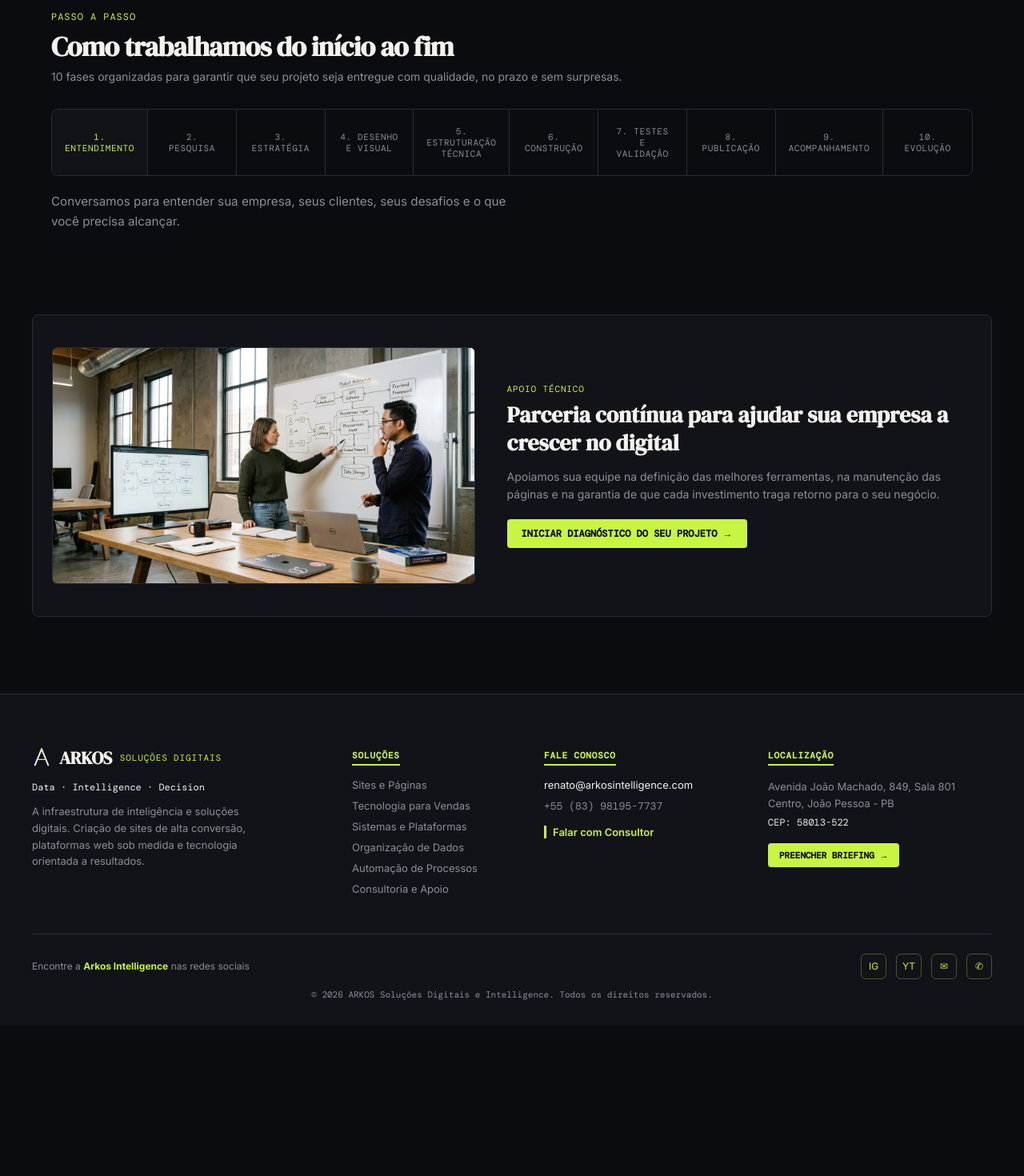
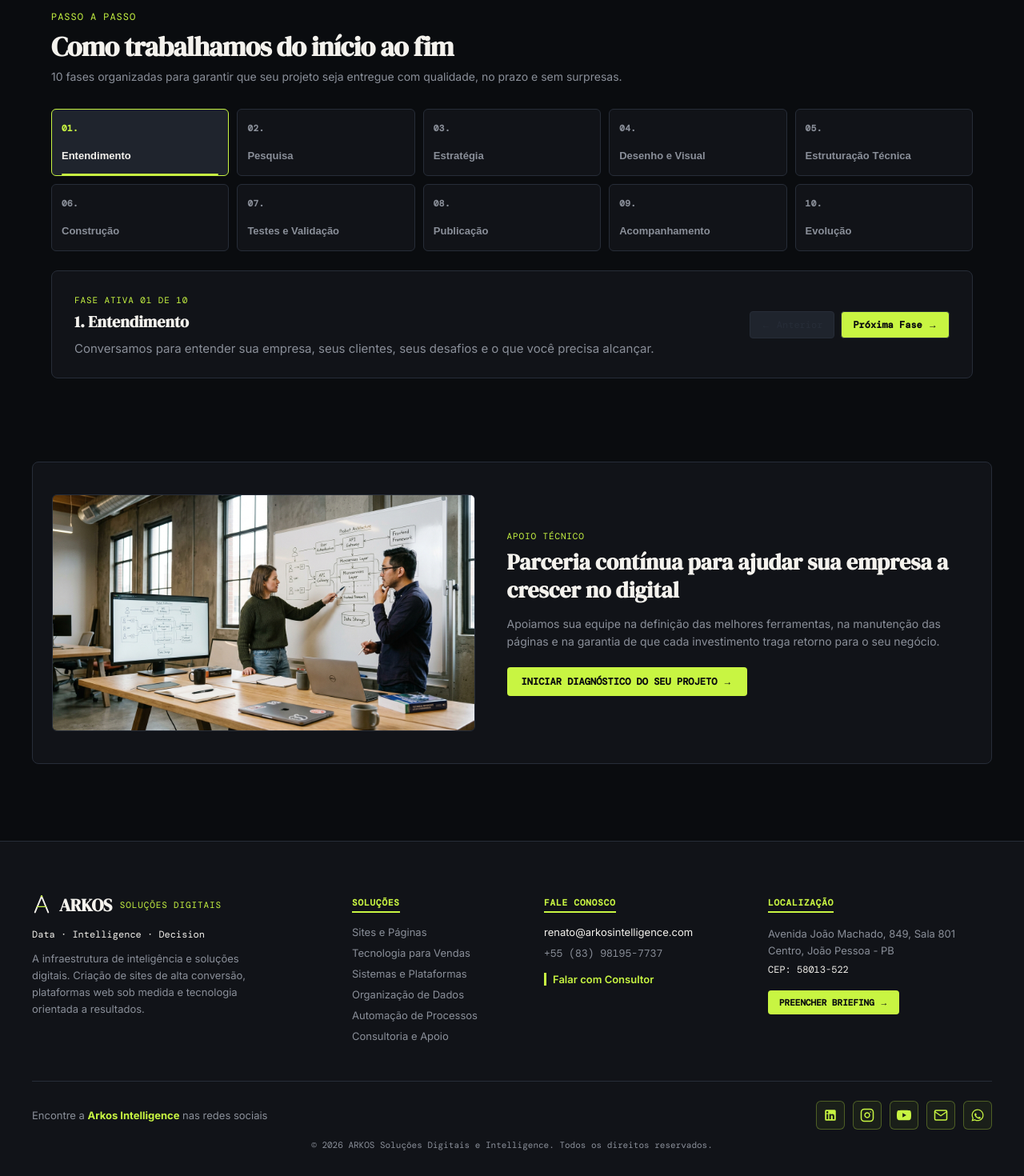
Before and after one commit to Renatoassis86/arkos_solucoes_digitais, a Next.js app in the folder web/: page / in a window 1280 px wide. Shown: the part 2052-3522 px from the top of the page at 80% size. Before the commit the page ends 3334 px from the top, so only its background shows below. Built offline with nearby package versions, Linux system fonts and the light colour scheme.

Commit message:
feat: grade simetrica de 10 fases do metodo e icones vetoriais oficiais com linkedin no rodape

```diff
--- a/web/src/app/components/Footer.tsx
+++ b/web/src/app/components/Footer.tsx
@@ -105,7 +105,7 @@ export default function Footer() {
         </div>
       </div>
 
-      {/* Faixa de Redes Sociais e Copyright Oficial */}
+      {/* Faixa de Redes Sociais com Ícones Vetoriais SVG Oficiais */}
       <div style={{
         maxWidth: "1200px",
         margin: "0 auto",
@@ -114,7 +114,7 @@ export default function Footer() {
         display: "flex",
         alignItems: "center",
         justifyContent: "space-between",
-        fontSize: "12px",
+        fontSize: "13px",
         color: "var(--text-secondary)"
       }}>
         <div>
@@ -123,62 +123,126 @@ export default function Footer() {
           <span> nas redes sociais</span>
         </div>
 
-        <div style={{ display: "flex", alignItems: "center", gap: "12px" }}>
-          <a href="https://instagram.com" target="_blank" rel="noopener noreferrer" style={{
-            width: "32px",
-            height: "32px",
+        <div style={{ display: "flex", alignItems: "center", gap: "10px" }}>
+          {/* LinkedIn */}
+          <a
+            href="https://www.linkedin.com/in/renato-assis-929587b6/"
+            target="_blank"
+            rel="noopener noreferrer"
+            title="LinkedIn - Renato Assis"
+            style={{
+              width: "36px",
+              height: "36px",
               borderRadius: "6px",
               border: "1px solid rgba(200, 245, 66, 0.3)",
+              background: "rgba(200, 245, 66, 0.05)",
               display: "flex",
               alignItems: "center",
               justifyContent: "center",
               color: "var(--sinal)",
-            fontSize: "12px",
-            textDecoration: "none"
-          }}>
-            IG
+              transition: "all 0.2s ease"
+            }}
+          >
+            <svg width="18" height="18" viewBox="0 0 24 24" fill="currentColor">
+              <path d="M19 3a2 2 0 0 1 2 2v14a2 2 0 0 1-2 2H5a2 2 0 0 1-2-2V5a2 2 0 0 1 2-2h14m-.5 15.5v-5.3a3.26 3.26 0 0 0-3.26-3.26c-.85 0-1.84.52-2.28 1.3v-1.11h-2.79v8.37h2.79v-4.93c0-.77.62-1.4 1.39-1.4a1.4 1.4 0 0 1 1.4 1.4v4.93h2.75M6.88 8.56a1.68 1.68 0 0 0 1.68-1.68c0-.93-.75-1.69-1.68-1.69a1.69 1.69 0 0 0-1.69 1.69c0 .93.76 1.68 1.69 1.68m1.39 9.94v-8.37H5.5v8.37h2.77z"/>
+            </svg>
           </a>
-          <a href="https://youtube.com" target="_blank" rel="noopener noreferrer" style={{
-            width: "32px",
-            height: "32px",
+
+          {/* Instagram */}
+          <a
+            href="https://instagram.com"
+            target="_blank"
+            rel="noopener noreferrer"
+            title="Instagram"
+            style={{
+              width: "36px",
+              height: "36px",
               borderRadius: "6px",
               border: "1px solid rgba(200, 245, 66, 0.3)",
+              background: "rgba(200, 245, 66, 0.05)",
               display: "flex",
               alignItems: "center",
               justifyContent: "center",
               color: "var(--sinal)",
-            fontSize: "12px",
-            textDecoration: "none"
-          }}>
-            YT
+              transition: "all 0.2s ease"
+            }}
+          >
+            <svg width="18" height="18" viewBox="0 0 24 24" fill="none" stroke="currentColor" strokeWidth="2" strokeLinecap="round" strokeLinejoin="round">
+              <rect x="2" y="2" width="20" height="20" rx="5" ry="5"/>
+              <path d="M16 11.37A4 4 0 1 1 12.63 8 4 4 0 0 1 16 11.37z"/>
+              <line x1="17.5" y1="6.5" x2="17.51" y2="6.5"/>
+            </svg>
           </a>
-          <a href="mailto:renato@arkosintelligence.com" style={{
-            width: "32px",
-            height: "32px",
+
+          {/* YouTube */}
+          <a
+            href="https://youtube.com"
+            target="_blank"
+            rel="noopener noreferrer"
+            title="YouTube"
+            style={{
+              width: "36px",
+              height: "36px",
               borderRadius: "6px",
               border: "1px solid rgba(200, 245, 66, 0.3)",
+              background: "rgba(200, 245, 66, 0.05)",
               display: "flex",
               alignItems: "center",
               justifyContent: "center",
               color: "var(--sinal)",
-            fontSize: "12px",
-            textDecoration: "none"
-          }}>
-            ✉
+              transition: "all 0.2s ease"
+            }}
+          >
+            <svg width="18" height="18" viewBox="0 0 24 24" fill="currentColor">
+              <path d="M23.498 6.186a3.016 3.016 0 0 0-2.122-2.136C19.505 3.545 12 3.545 12 3.545s-7.505 0-9.377.505A3.017 3.017 0 0 0 .502 6.186C0 8.07 0 12 0 12s0 3.93.502 5.814a3.016 3.016 0 0 0 2.122 2.136c1.871.505 9.376.505 9.376.505s7.505 0 9.377-.505a3.015 3.015 0 0 0 2.122-2.136C24 15.93 24 12 24 12s0-3.93-.502-5.814zM9.545 15.568V8.432L15.818 12l-6.273 3.568z"/>
+            </svg>
           </a>
-          <a href="https://wa.me/5583981957737" target="_blank" rel="noopener noreferrer" style={{
-            width: "32px",
-            height: "32px",
+
+          {/* E-mail */}
+          <a
+            href="mailto:renato@arkosintelligence.com"
+            title="Enviar E-mail"
+            style={{
+              width: "36px",
+              height: "36px",
               borderRadius: "6px",
               border: "1px solid rgba(200, 245, 66, 0.3)",
+              background: "rgba(200, 245, 66, 0.05)",
               display: "flex",
               alignItems: "center",
               justifyContent: "center",
               color: "var(--sinal)",
-            fontSize: "12px",
-            textDecoration: "none"
-          }}>
-            ✆
+              transition: "all 0.2s ease"
+            }}
+          >
+            <svg width="18" height="18" viewBox="0 0 24 24" fill="none" stroke="currentColor" strokeWidth="2" strokeLinecap="round" strokeLinejoin="round">
+              <path d="M4 4h16c1.1 0 2 .9 2 2v12c0 1.1-.9 2-2 2H4c-1.1 0-2-.9-2-2V6c0-1.1.9-2 2-2z"/>
+              <polyline points="22,6 12,13 2,6"/>
+            </svg>
+          </a>
+
+          {/* WhatsApp / Telefone */}
+          <a
+            href="https://wa.me/5583981957737"
+            target="_blank"
+            rel="noopener noreferrer"
+            title="WhatsApp: +55 (83) 98195-7737"
+            style={{
+              width: "36px",
+              height: "36px",
+              borderRadius: "6px",
+              border: "1px solid rgba(200, 245, 66, 0.3)",
+              background: "rgba(200, 245, 66, 0.05)",
+              display: "flex",
+              alignItems: "center",
+              justifyContent: "center",
+              color: "var(--sinal)",
+              transition: "all 0.2s ease"
+            }}
+          >
+            <svg width="18" height="18" viewBox="0 0 24 24" fill="currentColor">
+              <path d="M12.04 2c-5.46 0-9.91 4.45-9.91 9.91 0 1.75.46 3.45 1.32 4.95L2.05 22l5.25-1.38c1.45.79 3.08 1.21 4.74 1.21 5.46 0 9.91-4.45 9.91-9.91 0-2.65-1.03-5.14-2.9-7.01A9.816 9.816 0 0 0 12.04 2m.01 1.67c2.2 0 4.26.86 5.82 2.42a8.225 8.225 0 0 1 2.41 5.83c0 4.54-3.7 8.24-8.24 8.24-1.48 0-2.93-.4-4.2-1.15l-.3-.18-3.12.82.83-3.04-.2-.31a8.196 8.196 0 0 1-1.26-4.38c0-4.54 3.7-8.24 8.24-8.24m4.52 11.66c-.25-.13-1.47-.72-1.7-.81-.23-.08-.39-.13-.56.13-.17.25-.64.81-.79.97-.14.17-.29.19-.54.06-.25-.13-1.06-.39-2.03-1.25-.75-.67-1.26-1.5-1.41-1.75-.15-.25-.02-.39.11-.51.11-.11.25-.29.38-.44.13-.15.17-.25.25-.42.08-.17.04-.31-.02-.44s-.56-1.35-.77-1.85c-.2-.48-.41-.42-.56-.43h-.48c-.17 0-.44.06-.67.31-.23.25-.88.86-.88 2.1 0 1.24.9 2.44 1.03 2.61.13.17 1.77 2.71 4.3 3.79.6.26 1.07.41 1.44.53.61.19 1.16.17 1.6.1.49-.07 1.47-.6 1.68-1.18.21-.58.21-1.07.15-1.18-.07-.12-.23-.19-.48-.31z"/>
+            </svg>
           </a>
         </div>
       </div>
--- a/web/src/app/components/MethodStepper.tsx
+++ b/web/src/app/components/MethodStepper.tsx
@@ -1,28 +1,162 @@
 "use client";
 
 import { useState } from "react";
-import styles from "../page.module.css";
 import { METHOD } from "../data";
 
 export default function MethodStepper() {
   const [active, setActive] = useState(0);
 
   return (
-    <div>
-      <div className={styles.methodStrip} role="tablist" aria-label="Etapas do método">
-        {METHOD.map((m, i) => (
+    <div style={{ width: "100%" }}>
+      {/* Grade Simétrica de 10 Fases: 5 colunas x 2 linhas */}
+      <div style={{
+        display: "grid",
+        gridTemplateColumns: "repeat(5, 1fr)",
+        gap: "10px",
+        marginBottom: "24px"
+      }}>
+        {METHOD.map((m, i) => {
+          const isActive = active === i;
+          // Extrai o número e o título de forma limpa (ex: "1. Entendimento" -> "01" e "Entendimento")
+          const parts = m.step.split(". ");
+          const num = String(i + 1).padStart(2, "0");
+          const title = parts.length > 1 ? parts[1] : m.step;
+
+          return (
+            <button
+              key={i}
+              type="button"
+              onClick={() => setActive(i)}
+              style={{
+                background: isActive ? "var(--ardosia)" : "var(--grafite)",
+                border: isActive ? "1px solid var(--sinal)" : "1px solid var(--border)",
+                borderRadius: "6px",
+                padding: "16px 12px",
+                textAlign: "left",
+                cursor: "pointer",
+                transition: "all 0.2s ease",
+                position: "relative",
+                minHeight: "84px",
+                display: "flex",
+                flexDirection: "column",
+                justifyContent: "space-between"
+              }}
+            >
+              <div style={{
+                fontFamily: "var(--font-mono)",
+                fontSize: "11px",
+                fontWeight: 600,
+                color: isActive ? "var(--sinal)" : "var(--text-secondary)",
+                letterSpacing: "0.04em"
+              }}>
+                {num}.
+              </div>
+
+              <div style={{
+                fontSize: "13px",
+                fontWeight: 600,
+                color: isActive ? "var(--text-primary)" : "var(--text-secondary)",
+                lineHeight: 1.3
+              }}>
+                {title}
+              </div>
+
+              {isActive && (
+                <div style={{
+                  position: "absolute",
+                  bottom: 0,
+                  left: "12px",
+                  right: "12px",
+                  height: "2px",
+                  background: "var(--sinal)",
+                  borderRadius: "2px"
+                }} />
+              )}
+            </button>
+          );
+        })}
+      </div>
+
+      {/* Painel de Destaque da Fase Ativa */}
+      <div style={{
+        background: "var(--grafite)",
+        border: "1px solid var(--border)",
+        borderRadius: "8px",
+        padding: "24px 28px",
+        display: "flex",
+        alignItems: "center",
+        justifyContent: "space-between",
+        gap: "24px"
+      }}>
+        <div style={{ flex: 1 }}>
+          <div style={{
+            display: "inline-block",
+            fontFamily: "var(--font-mono)",
+            fontSize: "11px",
+            color: "var(--sinal)",
+            textTransform: "uppercase",
+            letterSpacing: "0.08em",
+            marginBottom: "6px"
+          }}>
+            Fase Ativa {String(active + 1).padStart(2, "0")} de 10
+          </div>
+          <h3 style={{
+            fontFamily: "var(--font-display)",
+            fontSize: "20px",
+            color: "var(--text-primary)",
+            marginBottom: "8px"
+          }}>
+            {METHOD[active].step}
+          </h3>
+          <p style={{
+            fontSize: "15px",
+            color: "var(--text-secondary)",
+            lineHeight: 1.6,
+            margin: 0
+          }}>
+            {METHOD[active].desc}
+          </p>
+        </div>
+
+        {/* Navegação entre passos */}
+        <div style={{ display: "flex", gap: "8px", flexShrink: 0 }}>
           <button
-            key={m.step}
-            role="tab"
-            aria-selected={active === i}
-            className={`${styles.methodStep} ${active === i ? styles.methodStepActive : ""}`}
-            onClick={() => setActive(i)}
+            type="button"
+            disabled={active === 0}
+            onClick={() => setActive((prev) => Math.max(0, prev - 1))}
+            style={{
+              background: "var(--ardosia)",
+              border: "1px solid var(--border)",
+              color: active === 0 ? "var(--border)" : "var(--text-primary)",
+              padding: "8px 14px",
+              borderRadius: "4px",
+              fontFamily: "var(--font-mono)",
+              fontSize: "12px",
+              cursor: active === 0 ? "not-allowed" : "pointer"
+            }}
           >
-            {m.step}
+            ← Anterior
           </button>
-        ))}
+          <button
+            type="button"
+            disabled={active === METHOD.length - 1}
+            onClick={() => setActive((prev) => Math.min(METHOD.length - 1, prev + 1))}
+            style={{
+              background: active === METHOD.length - 1 ? "var(--ardosia)" : "var(--sinal)",
+              border: "1px solid var(--border)",
+              color: active === METHOD.length - 1 ? "var(--border)" : "var(--obsidiana)",
+              padding: "8px 14px",
+              borderRadius: "4px",
+              fontFamily: "var(--font-mono)",
+              fontSize: "12px",
+              fontWeight: 600,
+              cursor: active === METHOD.length - 1 ? "not-allowed" : "pointer"
+            }}
+          >
+            Próxima Fase →
+          </button>
+        </div>
       </div>
-      <p className={styles.methodDesc}>{METHOD[active].desc}</p>
     </div>
   );
 }
```
Lines whose indentation alone changed are shown as unchanged.
